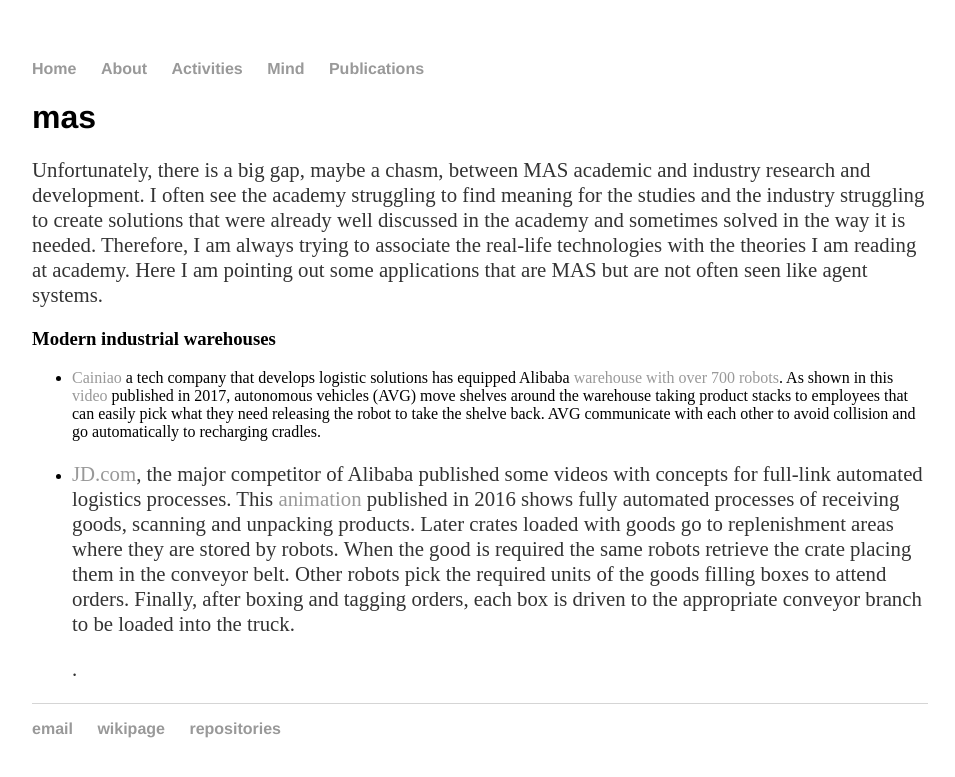
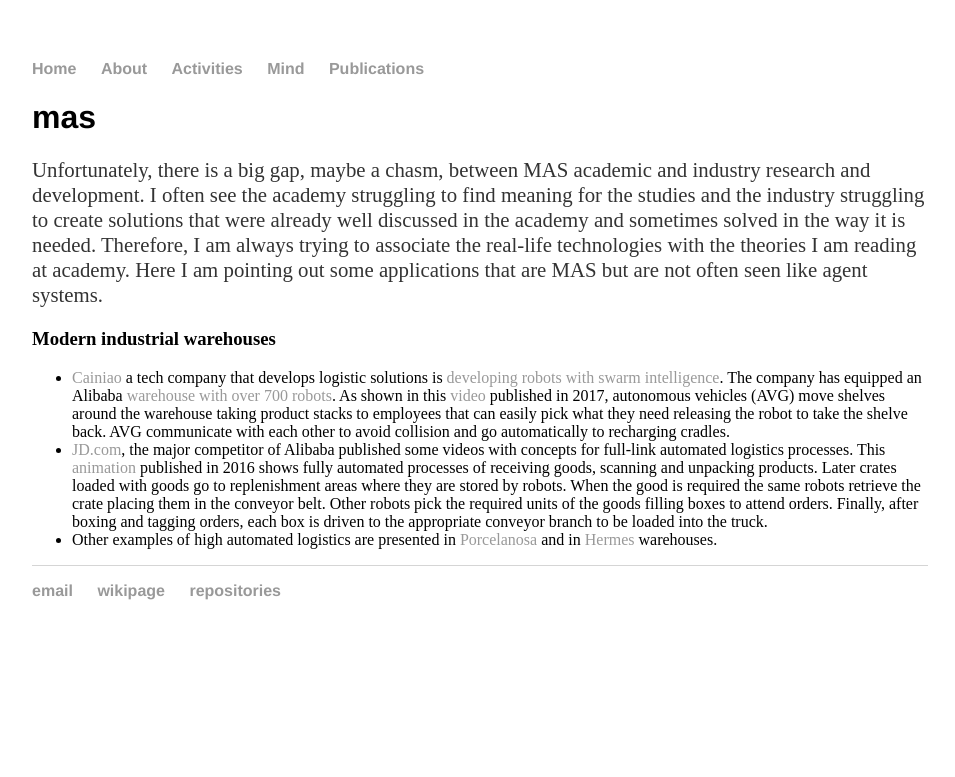
Before and after one commit to cleberjamaral/cleberjamaral.github.io, a Jekyll site: the page built from knowledge/programming/mas.md, in a window 1280 px wide. Shown: the top 777 px of the page, without its empty margins (160-1115 px from the left). Built offline with Jekyll 4.4.1, drawn with Linux system fonts in a browser that asks for light colours; our own code applies the rules of GitHub Pages for plain Markdown files.

Commit message:
GitBook: [master] one page modified

```diff
--- a/knowledge/programming/mas.md
+++ b/knowledge/programming/mas.md
@@ -8,7 +8,6 @@ Unfortunately, there is a big gap, maybe a chasm, between MAS academic and indus
 
 ### Modern industrial warehouses
 
-* [Cainiao](https://global.cainiao.com/) a tech company that develops logistic solutions has equipped Alibaba [warehouse with over 700 robots](https://www.cnbc.com/2018/10/30/alibaba-cainiao-chinas-biggest-robot-warehouse-for-singles-day.html). As shown in this[ video](https://www.youtube.com/watch?v=bvEzDNxj7hA) published in 2017, autonomous vehicles \(AVG\) move shelves around the warehouse taking product stacks to employees that can easily pick what they need releasing the robot to take the shelve back. AVG communicate with each other to avoid collision and go automatically to recharging cradles.
+* [Cainiao](https://global.cainiao.com/) a tech company that develops logistic solutions is [developing robots with swarm intelligence](https://hackernoon.com/ai-acrobatics-cainiaos-flexible-automated-warehouse-47e865f53e5f). The company has equipped an Alibaba [warehouse with over 700 robots](https://www.cnbc.com/2018/10/30/alibaba-cainiao-chinas-biggest-robot-warehouse-for-singles-day.html). As shown in this[ video](https://www.youtube.com/watch?v=bvEzDNxj7hA) published in 2017, autonomous vehicles \(AVG\) move shelves around the warehouse taking product stacks to employees that can easily pick what they need releasing the robot to take the shelve back. AVG communicate with each other to avoid collision and go automatically to recharging cradles.
 * [JD.com](http://jd.com), the major competitor of Alibaba published some videos with concepts for full-link automated logistics processes. This [animation](https://www.youtube.com/watch?v=u2ucFo-cghQ) published in 2016 shows fully automated processes of receiving goods, scanning and unpacking products. Later crates loaded with goods go to replenishment areas where they are stored by robots. When the good is required the same robots retrieve the crate placing them in the conveyor belt. Other robots pick the required units of the goods filling boxes to attend orders. Finally, after boxing and tagging orders, each box is driven to the appropriate conveyor branch to be loaded into the truck.
-
-  .
+* Other examples of high automated logistics are presented in [Porcelanosa](https://www.youtube.com/watch?v=xWApW5pSa4M) and in [Hermes](https://www.youtube.com/watch?v=WIlS3vNSuQ4) warehouses.
```
